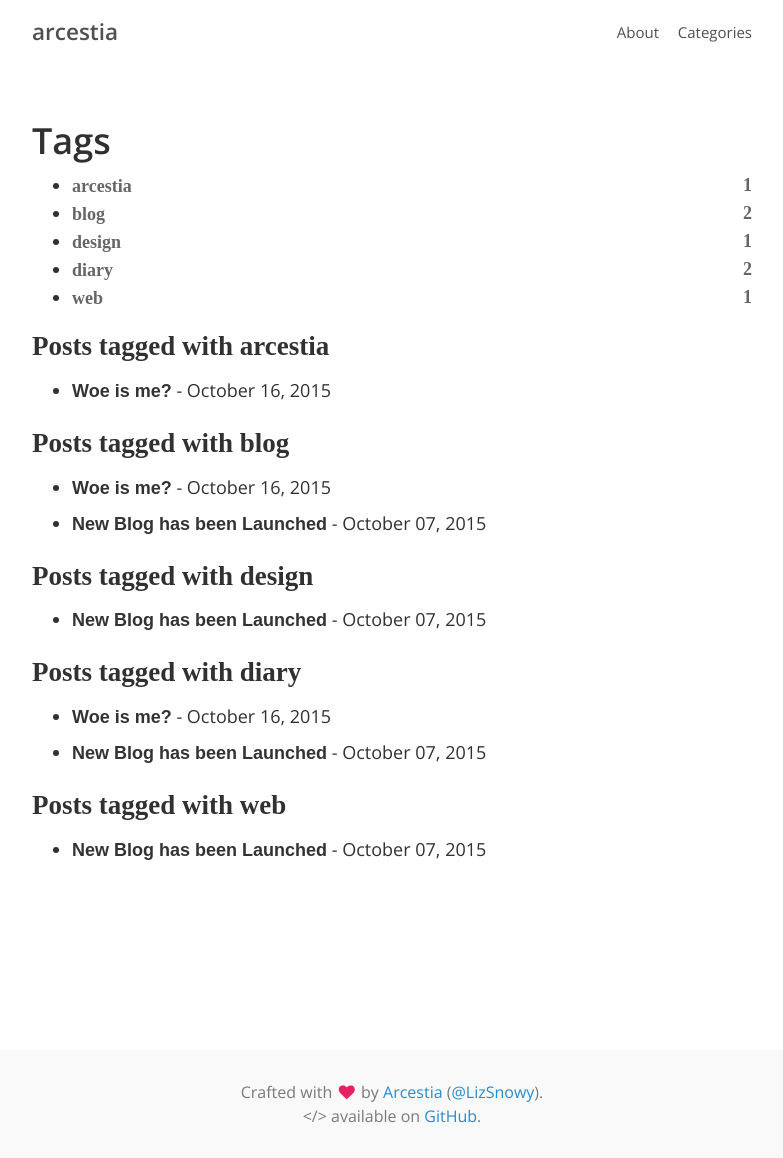
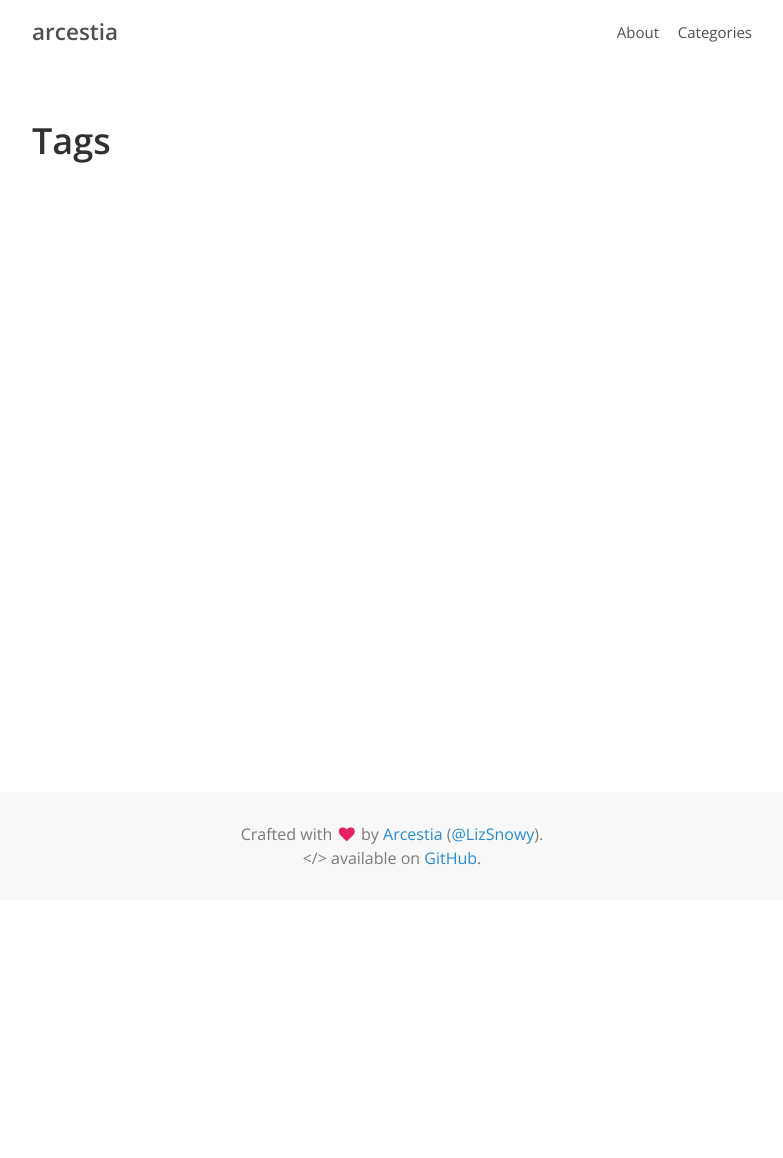
Before and after one commit to arcestiaishere/arcestiaishere.github.io, a Jekyll site: the page built from tags.html, in a window 1280 px wide. Shown: the whole page, without its empty margins (248-1031 px from the left). Built offline with Jekyll 4.4.1, drawn with Linux system fonts in a browser that asks for light colours; nearby versions of some CDN libraries; after the commit the page ends 900 px from its top, so only the background shows below that.

Commit message:
remove tags

```diff
--- a/_posts/2015-10-07-New-Blog-has-launched.md
+++ b/_posts/2015-10-07-New-Blog-has-launched.md
@@ -4,7 +4,6 @@ title: New Blog has been Launched
 description: My New Blog has been Launched since October 7,2015.
 tagline:
 categories: [News]
-tags: [web, blog, design, diary]
 ---
 ### What Happen with older blog?
 
--- a/_posts/2015-10-16-Woe-is-me.md
+++ b/_posts/2015-10-16-Woe-is-me.md
@@ -4,7 +4,6 @@ title: Woe is me?
 description: Woe is me?.
 tagline: My first Diary Post
 categories: [Diary]
-tags: [blog, diary, arcestia]
 ---
 ### Woe is me?
 
```
